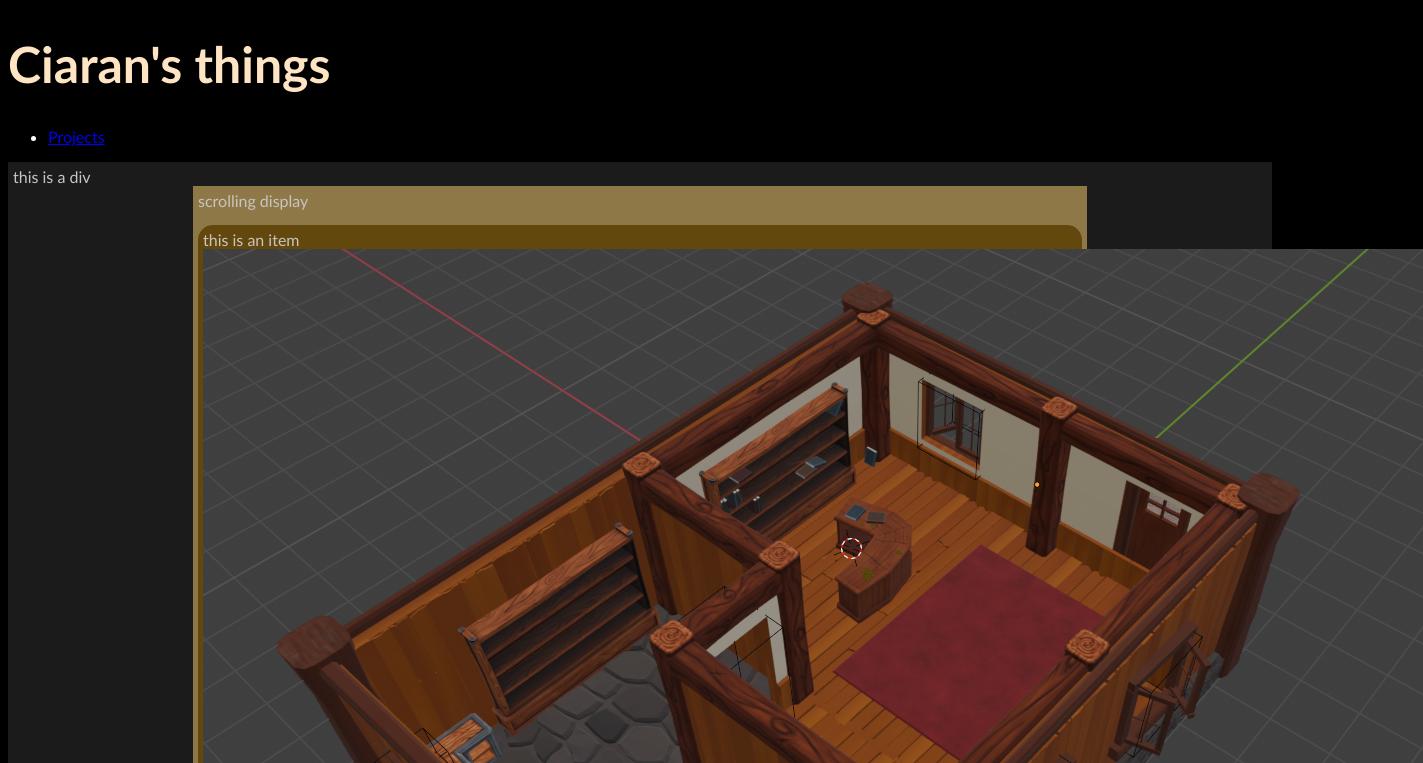
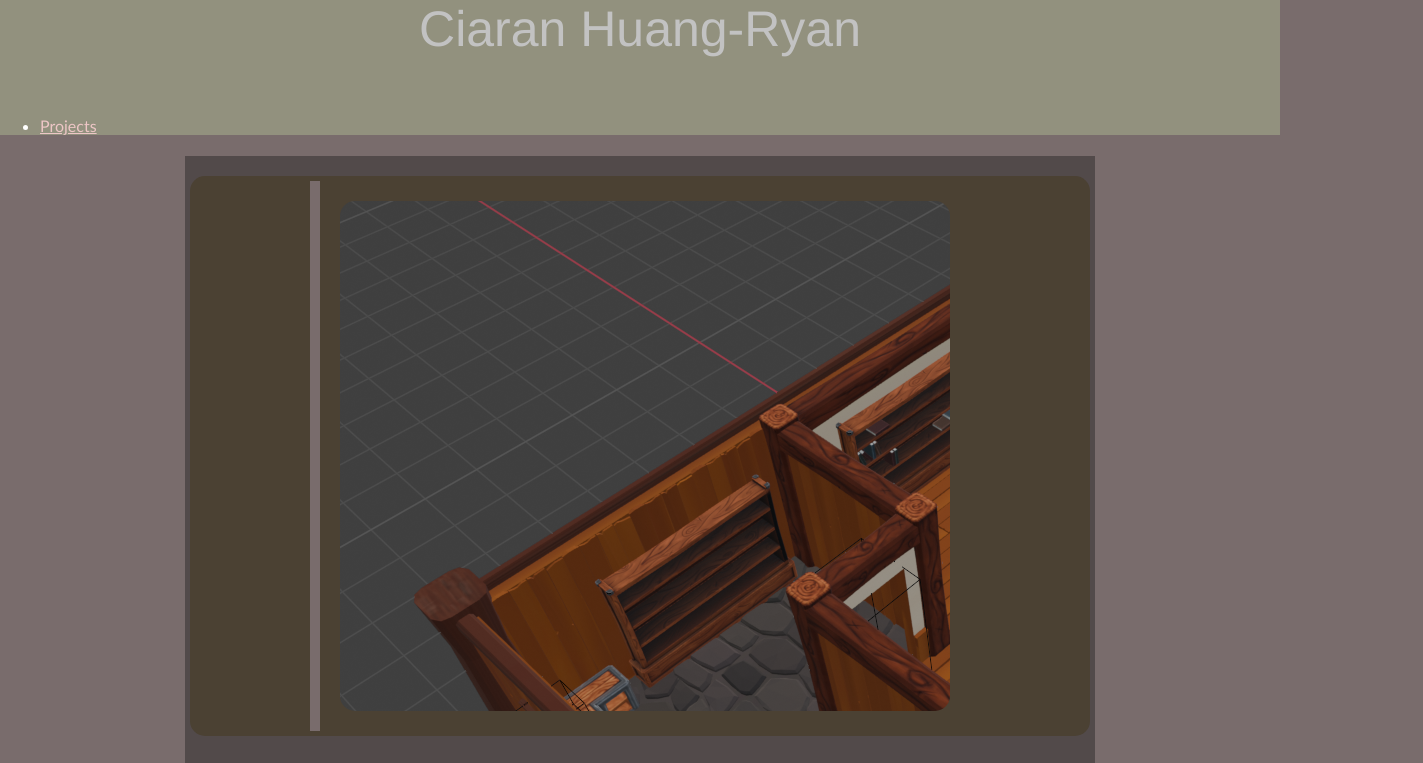
Before and after one commit to ciaranhr/personal-website, a plain HTML site: page CodingLearning/Website/index.html in a window 1280 px wide. Shown: the top 763 px of the page, 1423 px wide, since content can reach past the window. Drawn offline with Linux system fonts and the light colour scheme.

Commit message:
css alterations:

```diff
--- a/CodingLearning/Website/Scripts/script.js
+++ b/CodingLearning/Website/Scripts/script.js
@@ -7,16 +7,19 @@ array = [
   ["x", "y", "z"],
 ];
 
-function create_permutations(array) {
+function create_combinations(array, prefix = "") {
   /*
-  ["a1x, a1y, a1z, a2x, a2y, a2y"]
+  ["a1x, a1y, a1z, a2x, a2y, a2z"]
   */
-  console.log(array);
-  if (array.length == 1) {
-    return 1;
+  if (array.length < 1) {
+    return [prefix];
   }
-  return create_permutations(array.slice(1)];
+
+  let combinations = [];
+  for (let i of array[0]) {
+    combinations.push(create_combinations(array.slice(1), prefix + i));
+  }
+  return combinations;
 }
-
-console.log(create_permutations(array));
+console.log(create_combinations(array));
 console.log("done");
--- a/CodingLearning/Website/index.html
+++ b/CodingLearning/Website/index.html
@@ -16,22 +16,22 @@
   </head>
 
   <body>
-    <h1>Ciaran's things</h1>
     <nav>
+      <h1>Ciaran Huang-Ryan</h1>
       <ul>
         <li><a href="#">Projects</a></li>
       </ul>
     </nav>
     <div>
-      this is a div
-      <div class="display">
-        scrolling display
+      <div class="display-container">
         <div class="display-item">
-          this is an item <img src= Assets/toy_workshop_screenshot.png alt="toy
-          workshop">
+          <div class="div"></div>
+          <div class="image a"></div>
         </div>
-        <div class="display-item">this is an item</div>
-        <div class="display-item">this is an item</div>
+        <div class="display-item">
+          <div class="image b"></div>
+        </div>
+        <div class="display-item"></div>
       </div>
     </div>
     <p>
--- a/CodingLearning/Website/style.css
+++ b/CodingLearning/Website/style.css
@@ -1,27 +1,59 @@
 body {
-  font-family: "Gill Sans", sans-serif;
+  margin: 0;
+  padding: 0;
+  font-family: calibri, "Trebuchet MS", sans-serif;
   color: white;
-  background-color: black;
+  background-color: rgb(121, 108, 108);
 }
+
+h1 {
+  padding: 0;
+  margin: 0;
+  color: rgb(194, 194, 194);
+  background-color: rgb(146, 145, 126);
+  height: 100px;
+  font-weight: normal;
+  font-size: 50px;
+  text-align: center;
+  font-family: Helvetica, sans-serif;
+}
+
+a {
+  color: rgb(237, 198, 198);
+}
+
 div {
-  color: #c8c5c0;
-  background-color: #1c1b1b;
+  color: rgb(121, 108, 108);
+  background-color: rgb(121, 108, 108);
   padding: 5px;
 }
 
+nav {
+  background-color: rgb(146, 145, 126);
+}
+
+.display-container {
+  display: flex;
+  justify-items: center;
+  flex-direction: column;
+  background-color: rgb(82, 74, 74);
+  margin: 0px 180px;
+}
+
 .display-item {
-  background-color: #63480d;
+  display: flex;
+  background-color: #4b4133;
+  justify-content: center;
   border-radius: 15px;
   margin: 15px 0px;
 }
 
-.display {
-  background-color: #8f7847;
-  margin: 0px 180px;
+.image {
+  background-color: blue;
+  background-image: url("Assets/toy_workshop_screenshot.png");
+  background-size: auto;
+  border-radius: 15px;
+  height: 500px;
+  width: 600px;
+  margin: 20px;
 }
-
-h1 {
-  color: bisque;
-  font-size: 50px;
-  font-family: "Gill Sans", sans-serif;
-}
```
